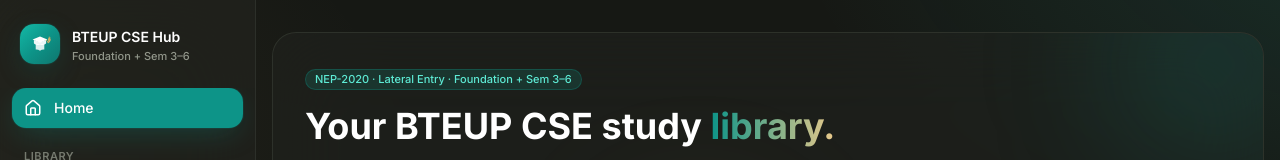
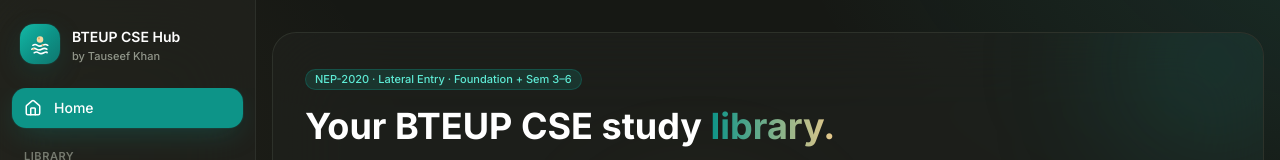
Before and after one commit to Tauseef666-ctrl/2nd-year-lateral, a React (Vite) app: page / in a window 1280 px wide. Shown: the top 160 px of the page. Built offline with nearby package versions, Linux system fonts and the light colour scheme.

Commit message:
design: redesign logo with coastal sun-over-waves mark + route tagline by Tauseef Khan

```diff
--- a/src/components/Layout.tsx
+++ b/src/components/Layout.tsx
@@ -76,7 +76,7 @@
         <p className="font-display text-sm font-semibold text-ink-950 dark:text-white">
           BTEUP CSE Hub
         </p>
-        <p className="mt-1 text-[11px] font-medium text-ink-400">Foundation + Sem 3–6</p>
+        <p className="mt-1 text-[11px] font-medium text-ink-400">by Tauseef Khan</p>
       </div>
     </div>
   );
--- a/src/components/Logo.tsx
+++ b/src/components/Logo.tsx
@@ -13,29 +13,15 @@
       )}
     >
       <svg viewBox="0 0 40 40" aria-hidden="true" className="h-[26px] w-[26px]">
-        <path
-          fill="currentColor"
-          d="M20 8.4 31.4 13.2 20 18 8.6 13.2 20 8.4Z"
-        />
-        <path
-          fill="currentColor"
-          d="M10.6 13.8v4.7c0 2 4.2 3.1 9.4 3.1 5.2 0 9.4-1.1 9.4-3.1v-4.7L20 17Z"
-          opacity="0.92"
-        />
-        <g stroke="#dfb164" strokeWidth="1.5" strokeLinecap="round" opacity="0.9">
-          <path d="M29.8 14.2 32 16.6" />
-          <circle cx="32.7" cy="17.4" r="1.3" fill="#dfb164" stroke="none" />
+        <circle cx="20" cy="13" r="5" fill="#f3d9a4" />
+        <circle cx="18.4" cy="11.4" r="1.6" fill="#dfb164" />
+        <g stroke="#fff" strokeWidth="2.4" strokeLinecap="round" fill="none">
+          <path d="M9 22 Q 12.5 19.5 16 22 T 24 22 T 32 22" />
+          <path d="M7.5 28 Q 11 25.5 14.5 28 T 22.5 28 T 30.5 28" />
+          <path d="M11 33.5 Q 14.5 31 18 33.5 T 26 33.5 T 31 33.5" />
         </g>
-        <path
-          fill="currentColor"
-          opacity="0.85"
-          d="M20 30.2c-1.9-1.5-4.4-2.1-6.6-1.8v-8.7c2.2-.3 4.7.3 6.6 1.8 1.9-1.5 4.4-2.1 6.6-1.8v8.7c-2.2-.3-4.7.3-6.6 1.8Z"
-        />
-        <path
-          fill="#dfb164"
-          d="M32.6 9.2a.9.9 0 0 1 .9.9 2.9 2.9 0 0 1 2.9 2.9.9.9 0 0 1 0 1.1c-.5.8-1 1.9-1.3 3a.9.9 0 0 1-1.6 0c-.3-1.1-.8-2.2-1.3-3a.9.9 0 0 1 0-1.1 2.9 2.9 0 0 1 2.9-2.9.9.9 0 0 1 .9-.9 1 1 0 0 1 .5 1c-.8-.3-1.4-.7-2.1-1.4a1 1 0 0 1 1.2-.5Z"
-          opacity="0.9"
-        />
+        <circle cx="24" cy="22" r="1.5" fill="#dfb164" />
+        <circle cx="10" cy="28" r="1.5" fill="#dfb164" />
       </svg>
     </div>
   );
@@ -44,32 +30,22 @@
 export function LogoMark({ className }: LogoProps) {
   return (
     <svg viewBox="0 0 40 40" aria-hidden="true" className={className}>
-      <rect width="40" height="40" rx="12" fill="#0d9488" />
-      <path
-        fill="#fff"
-        d="M20 12.4 31.4 17.2 20 22 8.6 17.2 20 12.4Z"
-      />
-      <path
-        fill="#fff"
-        d="M10.6 17.8v4.7c0 2 4.2 3.1 9.4 3.1 5.2 0 9.4-1.1 9.4-3.1v-4.7L20 21Z"
-        opacity="0.92"
-      />
-      <path
-        fill="#dfb164"
-        stroke="#fff"
-        strokeWidth="0.8"
-        d="M29.8 18.2 32 20.6l.7-.8a1.3 1.3 0 0 1 1.3 2.1l-1.4 1.5-2.8-2.6a1 1 0 0 1 0-2.6Z"
-      />
-      <path
-        fill="#fff"
-        opacity="0.85"
-        d="M20 34.2c-1.9-1.5-4.4-2.1-6.6-1.8v-8.7c2.2-.3 4.7.3 6.6 1.8 1.9-1.5 4.4-2.1 6.6-1.8v8.7c-2.2-.3-4.7.3-6.6 1.8Z"
-      />
-      <path
-        fill="#dfb164"
-        d="M32.6 5.2a.9.9 0 0 1 .9.9 2.9 2.9 0 0 1 2.9 2.9.9.9 0 0 1 0 1.1c-.5.8-1 1.9-1.3 3a.9.9 0 0 1-1.6 0c-.3-1.1-.8-2.2-1.3-3a.9.9 0 0 1 0-1.1 2.9 2.9 0 0 1 2.9-2.9.9.9 0 0 1 .9-.9 1 1 0 0 1 .5 1c-.8-.3-1.4-.7-2.1-1.4a1 1 0 0 1 1.2-.5Z"
-        opacity="0.9"
-      />
+      <defs>
+        <linearGradient id="logo-g" x1="0" y1="0" x2="1" y2="1">
+          <stop offset="0" stopColor="#14b8a6" />
+          <stop offset="1" stopColor="#0f766e" />
+        </linearGradient>
+      </defs>
+      <rect width="40" height="40" rx="12" fill="url(#logo-g)" />
+      <circle cx="20" cy="13" r="5" fill="#f3d9a4" />
+      <circle cx="18.4" cy="11.4" r="1.6" fill="#dfb164" />
+      <g stroke="#fff" strokeWidth="2.4" strokeLinecap="round" fill="none">
+        <path d="M9 22 Q 12.5 19.5 16 22 T 24 22 T 32 22" />
+        <path d="M7.5 28 Q 11 25.5 14.5 28 T 22.5 28 T 30.5 28" />
+        <path d="M11 33.5 Q 14.5 31 18 33.5 T 26 33.5 T 31 33.5" />
+      </g>
+      <circle cx="24" cy="22" r="1.5" fill="#dfb164" />
+      <circle cx="10" cy="28" r="1.5" fill="#dfb164" />
     </svg>
   );
 }
```
Also changed, not shown: public/favicon.svg.
